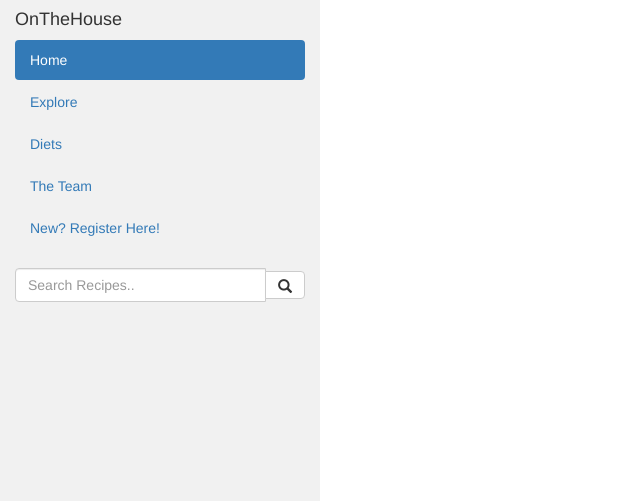
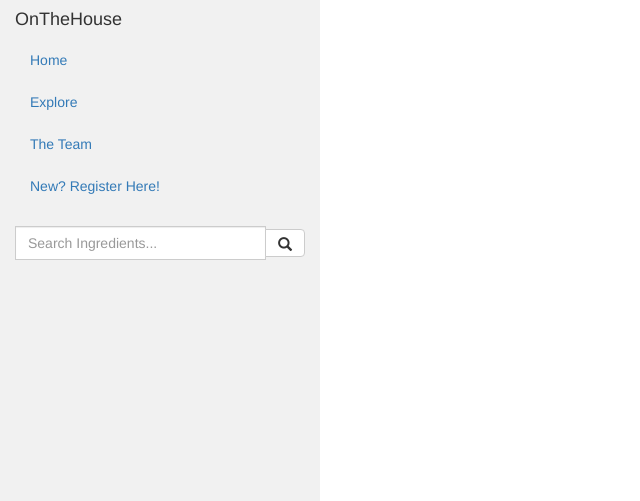
Before and after one commit to mamonticello/OnTheHouse, a Python web app: template frontends/onthehouse_flask/templates/recipes.html in a window 1280 px wide. Shown: the top 501 px of the page, without its empty margins (0-640 px from the left). Run offline with Jinja, Linux system fonts and the light colour scheme; the template is opened without the code that fills it, so the values that code supplies are empty; some libraries are stand-ins or nearby versions.

Commit message:
Fixed search function

```diff
--- a/frontends/onthehouse_flask/templates/profile.html
+++ b/frontends/onthehouse_flask/templates/profile.html
@@ -1,8 +1,9 @@
 {% extends "root.html" %}
-{% block title %} {{ user.display_name }} {% endblock %}
+{% block title %}  {% endblock %}
 
 {% block head %}
     {{ super() }}
+    <title>{{ user.display_name }}   | OnTheHouse</title>
 {% endblock %}
 
 {% block body %}
@@ -12,7 +13,7 @@
                 <img class="img-rounded" width="100%" src="/static/default_profile_pic.jpg" alt="Profile picture">
             </div>
             <div class="col-sm-6">
-                <h2 style="margin: 50px 30px 20px 0px;" class="well"> {{ user.display_name }} </h2>
+                <h2 style="margin: 50px 30px 20px 0px;" class="well">{{ user.display_name }}</h2>
                 <h4 id="join-date">Member Since {{ user.date_joined }}</h4>
                 <p id="bio" class="well well-lg">{{ user.bio_text }}</p>
             </div>
--- a/frontends/onthehouse_flask/templates/recipe.html
+++ b/frontends/onthehouse_flask/templates/recipe.html
@@ -1,8 +1,8 @@
 {% extends "root.html" %}
-{% block title %} {{ recipe.name }} {% endblock %}
 
 {% block head %}
     {{ super() }}
+    <title>{{ recipe.name }} | OnTheHouse</title>
 {% endblock %}
 
 {% block body %}
@@ -41,7 +41,7 @@
               {% endfor %}
             </ul>
             {% endif %}
-            <div style="float:right;width:60%;padding-top:25px"><img "/image/{{recipe.recipe_image_id}}"/></div>
+            <div style="float:right;width:60%;padding-top:25px"><img src="/image/{{recipe.recipe_image_id}}"/></div>
             </div></div>
             <p class="recipe-instructions"><span style="font-family:Verdana;font-size:24px;color:#555555;">Instructions</span>
                 <hr>{{recipe.instructions}}</p>
@@ -60,4 +60,5 @@
     </div>
 {% endblock %}
 
+
 {% block footer %} {{ super() }} {% endblock %}
--- a/frontends/onthehouse_flask/templates/recipes.html
+++ b/frontends/onthehouse_flask/templates/recipes.html
@@ -1,9 +1,9 @@
 {% extends "root.html" %}
-{% block title %} All Recipes {% endblock %}
+{% block title %}  {% endblock %}
 
 {% block head %}
     {{ super() }}
-
+    <title>All Recipes | OnTheHouse</title>
 {% endblock %}
 
 {% block body %}
@@ -20,5 +20,5 @@
         </div>
     </div>
 {% endblock %}
-
+<
 {% block footer %} {{ super() }} {% endblock %}
--- a/frontends/onthehouse_flask/templates/root.html
+++ b/frontends/onthehouse_flask/templates/root.html
@@ -8,13 +8,13 @@
         <link href="https://fonts.googleapis.com/css?family=Oxygen|Rubik+Mono+One|Roboto" rel="stylesheet">
         <script src="https://ajax.googleapis.com/ajax/libs/jquery/3.3.1/jquery.min.js"></script>
         <script src="https://maxcdn.bootstrapcdn.com/bootstrap/3.3.7/js/bootstrap.min.js"></script>
+        <script src="/static/common.js"></script>
 
         <link rel="stylesheet" href="/static/common.css">
         <link rel="stylesheet" href="/static/profile.css">
         <link rel="stylesheet" href="/static/recipes.css">
-
-        <title>{% block title %}{% endblock %} | OnTheHouse</title>
     {% endblock %}
+        <title>Home | OnTheHouse</title>
     <style>
     </style>
 </head>
@@ -25,17 +25,18 @@
         <div class="row content">
             <div class="col-sm-3 sidenav">
                 <h4>OnTheHouse</h4>
-                  <ul class="nav nav-pills nav-stacked">
-                    <li class="active"><a href="/recipe">Home</a></li>
-                    <li><a href="#section2">Explore</a></li>
-                    <li><a href="#section3">Diets</a></li>
-                    <li><a href="#section3">The Team</a></li>
+                <ul id="nav-list" class="nav nav-pills nav-stacked">
+                    <li><a href="/">Home</a></li>
+                    <li><a href="/recipe">Explore</a></li>
+                    <li><a href="https://delta-co.github.io/">The Team</a></li>
                     <li><a href="register">New? Register Here!</a></li>
                 </ul><br>
                 <div class="input-group">
-                    <input type="text" class="form-control" placeholder="Search Recipes..">
+                    <form id="searchForm" action="/recipe/search" method="get">
+                        <input type="text" class="form-control" name="ingredients" placeholder="Search Ingredients...">
+                    </form>
                     <span class="input-group-btn">
-                      <button class="btn btn-default" type="button">
+                        <button class="btn btn-default" type="submit" form="searchForm">
                             <span class="glyphicon glyphicon-search"></span>
                         </button>
                     </span>
```
Lines whose indentation alone changed are shown as unchanged.
